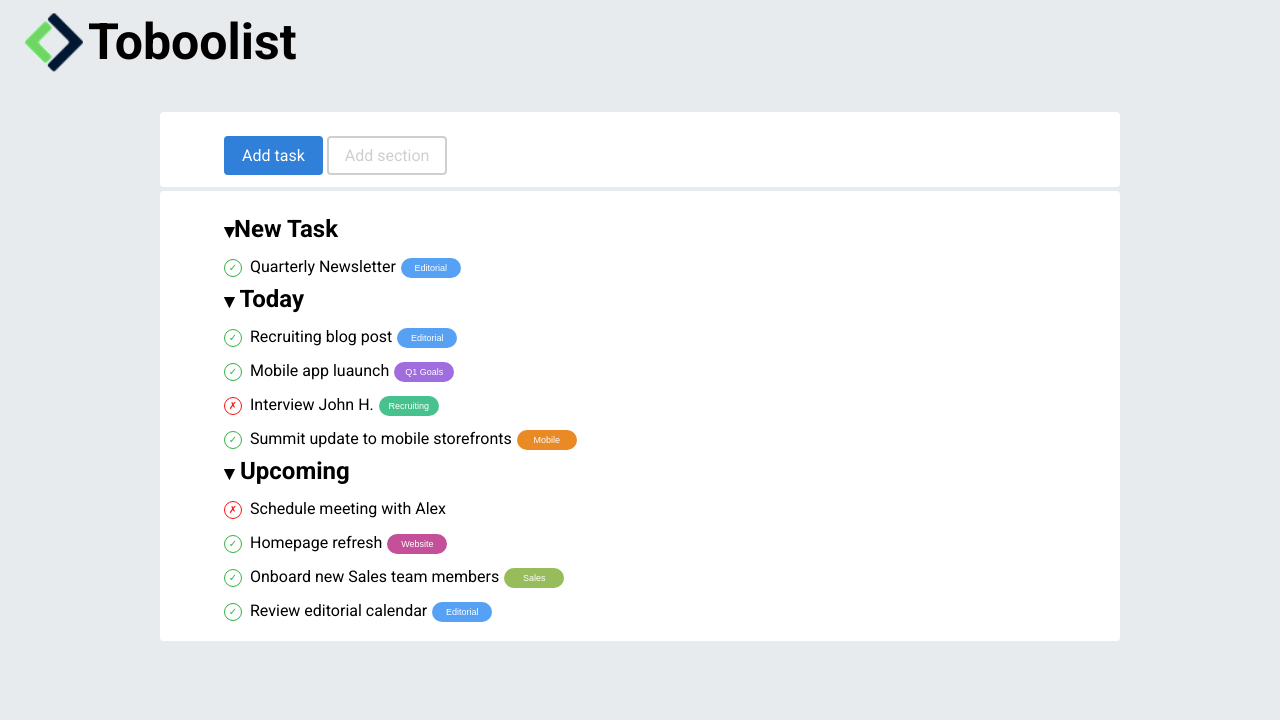
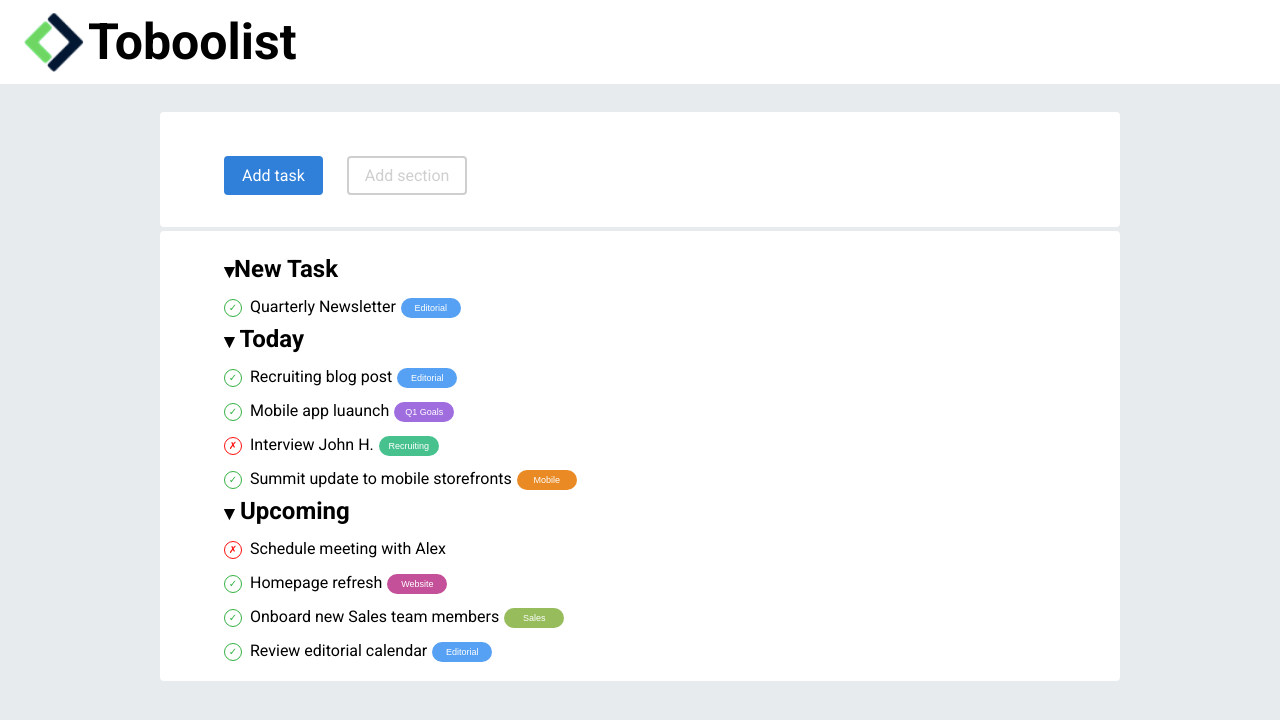
Before and after one commit to EdoBergamo/html-css-toboolist, a plain HTML site: page index.html in a window 1280 px wide. Drawn offline with Linux system fonts and the light colour scheme.

Commit message:
[UPDATE] Changing Header Background

```diff
--- a/assets/css/style.css
+++ b/assets/css/style.css
@@ -13,6 +13,7 @@ body {
 /* Header */
 header {
     padding: 12px 24px;
+    background-color: #fff;
 }
 
 .logo {
@@ -61,6 +62,7 @@ h1 {
     background-color: hsl(0, 0%, 100%);
     border: 2px solid hsl(0, 0%, 81%);
     color: hsl(0, 0%, 81%);
+    margin: 20px;
 }
 
 /* Main - List */
--- a/bonus/assets/css/style.css
+++ b/bonus/assets/css/style.css
@@ -13,6 +13,7 @@ body {
 /* Header */
 header {
     padding: 12px 24px;
+    background-color: #fff;
 }
 
 .logo {
```
